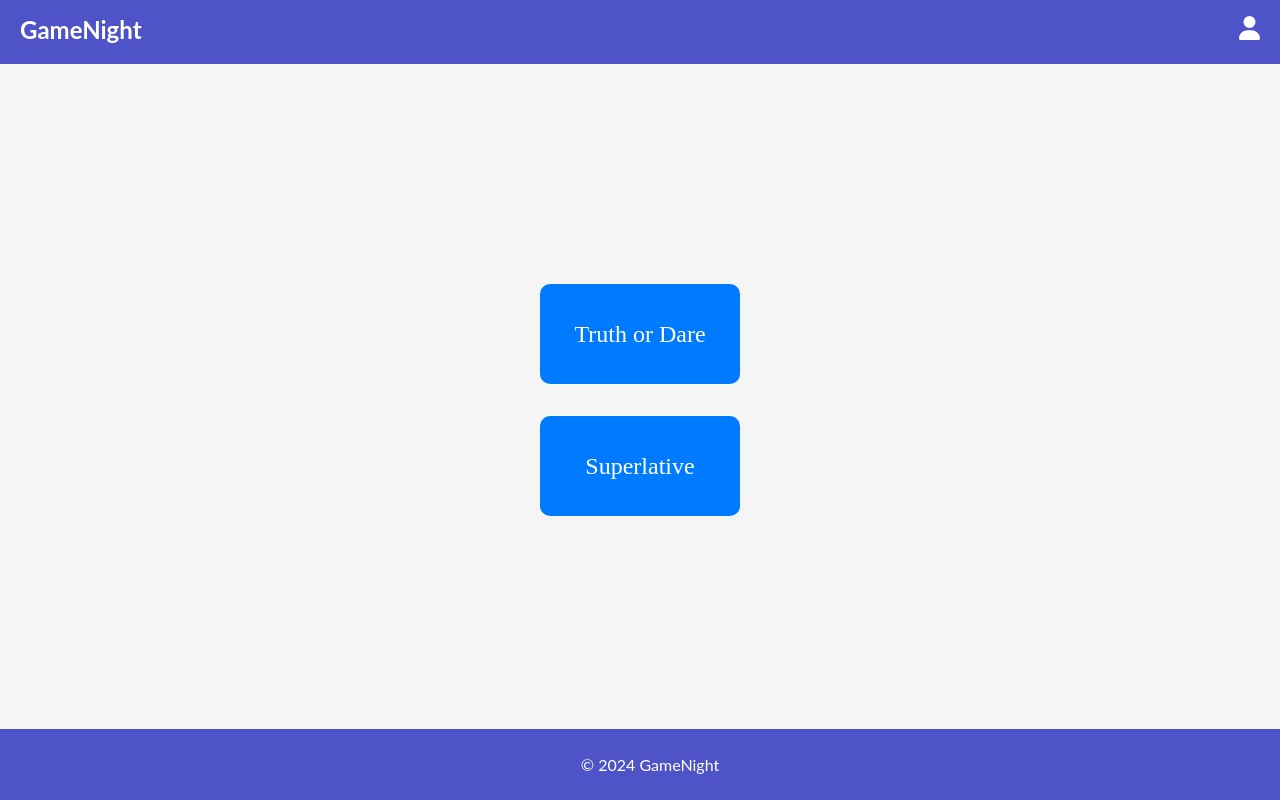
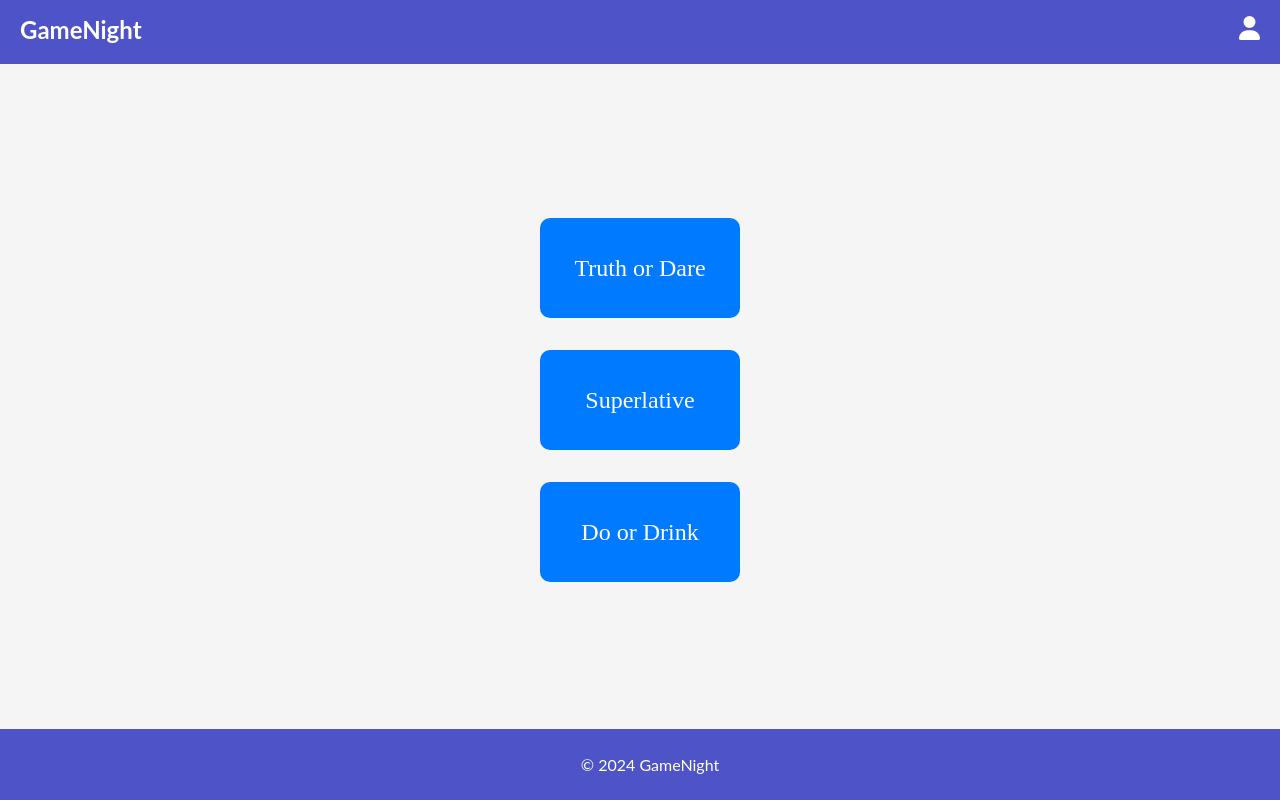
Before and after one commit to maritimezra/GameNight, a React (Vite) app in the folder frontend/: page / in a window 1280 px wide. Built offline with nearby package versions, Linux system fonts and the light colour scheme; no server answers.

Commit message:
Added dod game option

```diff
--- a/frontend/src/components/CreateLobby.jsx
+++ b/frontend/src/components/CreateLobby.jsx
@@ -23,7 +23,7 @@ const CREATE_LOBBY = gql`
 
 const levels = ["Mild", "Moderate", "Wild"];
 const categories = ["Party", "Couples", "Teens", "Work"];
-const games = ["Truth or Dare", "Superlative"]
+const games = ["Truth or Dare", "Superlative", "Do or Drink"]
 
 const CreateLobby = ({ isOpen, onClose, onLobbyCreated }) => {
   const [name, setName] = useState('');
--- a/frontend/src/components/Home.jsx
+++ b/frontend/src/components/Home.jsx
@@ -16,6 +16,9 @@ const Home = () => {
       <div className="option" onClick={() => handleNavigation('/superlative')}>
         Superlative
       </div>
+      <div className="option" onClick={() => handleNavigation('/do-or-drink')}>
+        Do or Drink
+      </div>
     </div>
   );
 };
--- a/frontend/src/components/LobbyDetails.jsx
+++ b/frontend/src/components/LobbyDetails.jsx
@@ -183,6 +183,9 @@ const LobbyDetails = ({ isOpen, onClose, lobbyId }) => {
     case 'Superlative':
       route = `/play-superlative?id=${lobbyId}`;
       break;
+      case 'Do or Drink':
+        route = `/play-dod?id=${lobbyId}`;
+        break;
     default:
       console.error('Unknown game type');
       return;
--- a/frontend/src/components/PlayTOD.jsx
+++ b/frontend/src/components/PlayTOD.jsx
@@ -147,8 +147,6 @@ const TodGame = () => {
   };
 
 
-
-
   return (
     <div className="main-container">
       <div className="container">
```
